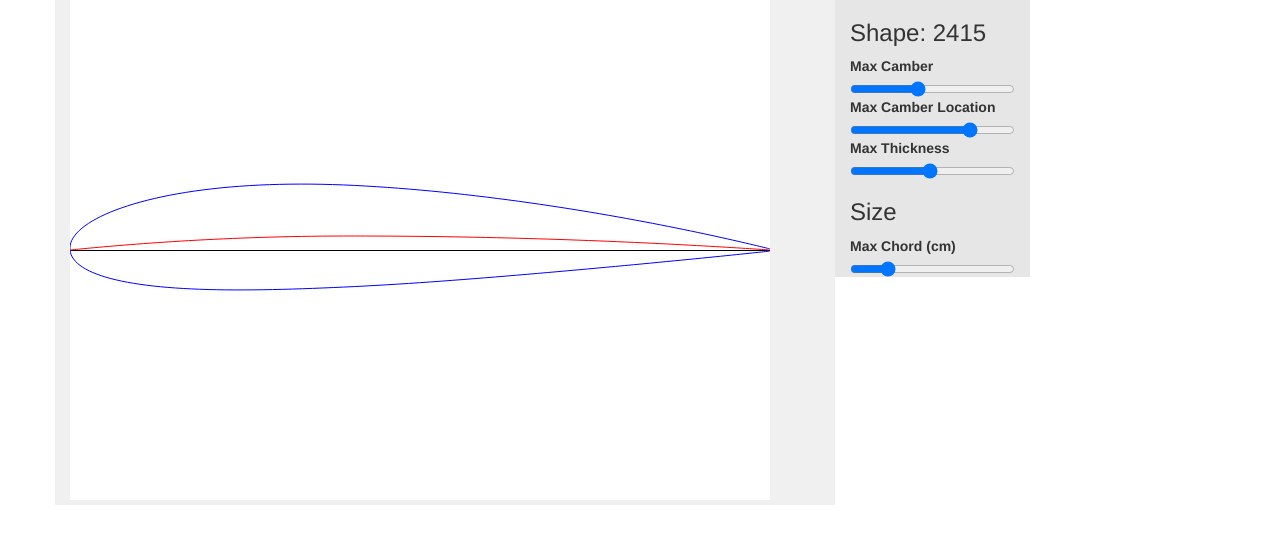
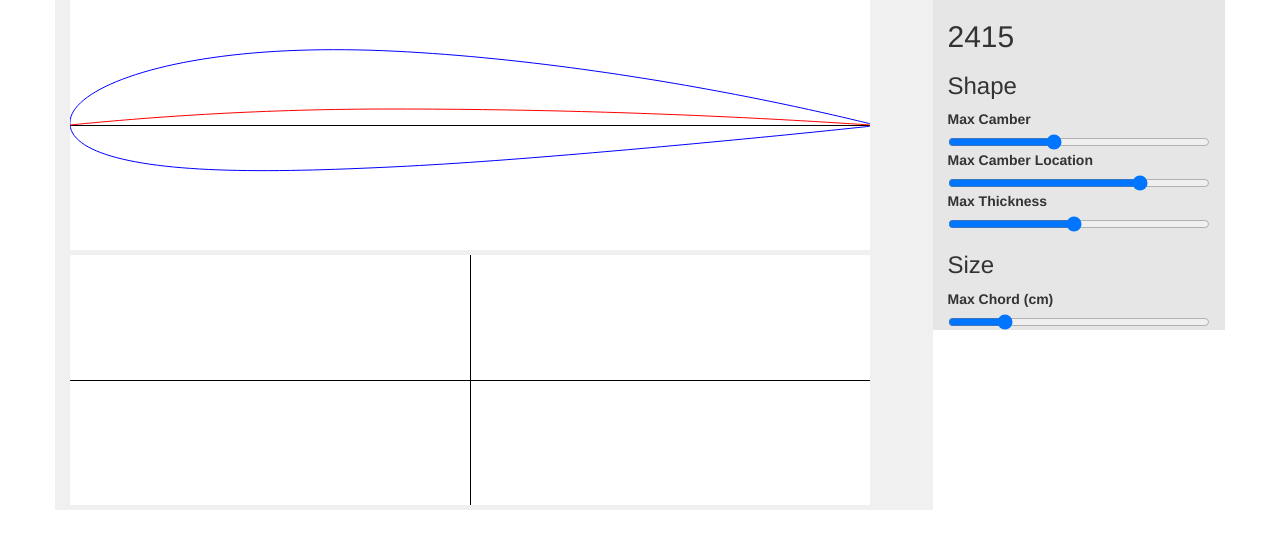
Before and after one commit to MattFerraro/planedesign, a plain HTML site: page index.html in a window 1280 px wide. Drawn offline with Linux system fonts and the light colour scheme.

Commit message:
starting the cl stuff

```diff
--- a/design.js
+++ b/design.js
@@ -1,18 +1,19 @@
 function redraw() {
-	let canvas = $("#mainCanvas")[0];
-	let ctx = canvas.getContext("2d");
-	ctx.fillStyle = "#FFFFFF";
-	ctx.fillRect(0,0,canvas.width,canvas.height);
-
-	ctx.fillStyle = "#000000";
-
-	ctx.fillRect(0,canvas.height / 2, canvas.width, 1);
-
 	let nPoints = 100;
 	let chord = 20;
 	let m = $("#maxCamber").val() / 100; // 100m is the first digit of a NACA 4 digit
 	let p = $("#maxCamberLoc").val() / 10;  // 10p is the second digit of a NACA 4 digit
 	let t = $("#thickness").val() / 100; // 100t is the last 2 digits of a NACA 4 digit
+
+	if (m*100 % 1 > .49 && m*100 % 1 < .51) {
+		var mFormatted = Math.floor(m*100) + ".5";
+	}
+	else if (m*100 % 1 > .24 && m*100 % 1 < .26) {
+		var mFormatted = Math.floor(m*100) + ".25";
+	}
+	else {
+		var mFormatted = Math.floor(m*100) + "";
+	}
 
 	if (Math.round(t * 100) < 10) {
 		var tFormatted = "0" + Math.round(t * 100);
@@ -20,7 +21,7 @@ function redraw() {
 	else {
 		var tFormatted = Math.round(t * 100);
 	}
-	$("#shape").html(m * 100 + "" + p * 10 + "" + tFormatted);
+	$("#shape").html(mFormatted + "" + p * 10 + "" + tFormatted);
 
 	let topxs = [];
 	let bottomxs = [];
@@ -28,24 +29,32 @@ function redraw() {
 	let topys = [];
 	let bottomys = [];
 	let camberys = [];
+	let camberSlopes = [];
+	let thetas = [];
 
 	// Generate the points
 	for (let i = 0; i < nPoints; i++) {
-		let x = 0.5 * (1 - Math.cos(i / nPoints * 3.14159)) * chord;
+		let bigTheta = i / nPoints * 3.14159;
+		let x = 0.5 * (1 - Math.cos(bigTheta)) * chord;
 		let xOverC = x / chord;
 		camberxs.push(x);
+		thetas.push(bigTheta);
 
 		let cambery;
+		let camberSlope;
 		let theta;
 		if (xOverC <= p) {
 			cambery = m / (p * p) * (2 * p * xOverC - xOverC * xOverC) * chord;
-			theta = Math.atan(2 * m / (p * p) * (p - xOverC));
+			camberSlope = 2 * m / (p * p) * (p - xOverC);
+			theta = Math.atan(camberSlope);
 		}
 		else {
 			cambery = m / ((1 - p) * (1 - p)) * ((1 - 2 * p) + 2 * p * xOverC - xOverC * xOverC) * chord;
-			theta = Math.atan(2 * m / ((1 - p) * (1 - p)) * (p - xOverC));
+			camberSlope = 2 * m / ((1 - p) * (1 - p)) * (p - xOverC);
+			theta = Math.atan(camberSlope);
 		}
 		camberys.push(cambery);
+		camberSlopes.push(camberSlope);
 
 		let yt = chord * 5 * t * (.2969 * Math.sqrt(xOverC) - .1260 * xOverC - 0.3516 * Math.pow(xOverC, 2) + 0.2843 * Math.pow(xOverC, 3) - 0.1015 * Math.pow(xOverC, 4));
 
@@ -58,6 +67,39 @@ function redraw() {
 		bottomys.push(bottomY);
 	}
 
+	drawProfile(chord, topxs, topys, bottomxs, bottomys, camberxs, camberys);
+
+	drawCl(thetas, camberxs, camberSlopes);
+}
+
+function drawCl(thetas, camberxs, camberSlopes) {
+	// we have a bunch of big thetas and the associated camberSlopes.
+	// this is our version of f(theta)
+	for (let alpha = -4; alpha<10; alpha += 0.5) {
+
+	}
+
+	let canvas = $("#clCanvas")[0];
+	let ctx = canvas.getContext("2d");
+
+	ctx.fillStyle = "#FFFFFF";
+	ctx.fillRect(0,0,canvas.width,canvas.height);
+
+	ctx.fillStyle = "#000000";
+	ctx.fillRect(0,canvas.height / 2, canvas.width, 1);
+	ctx.fillRect(canvas.width/2, 0, 1, canvas.height);
+}
+
+function drawProfile(chord, topxs, topys, bottomxs, bottomys, camberxs, camberys) {
+	let nPoints = topxs.length;
+
+	let canvas = $("#mainCanvas")[0];
+	let ctx = canvas.getContext("2d");
+	ctx.fillStyle = "#FFFFFF";
+	ctx.fillRect(0,0,canvas.width,canvas.height);
+
+	ctx.fillStyle = "#000000";
+	ctx.fillRect(0,canvas.height / 2, canvas.width, 1);
 
 	// Draw the top curve
 	ctx.strokeStyle="#0000FF";
--- a/index.html
+++ b/index.html
@@ -8,14 +8,16 @@
 <body>
   <div class="container">
       <div class="row">
-        <div class="col-md-8" style="background-color:rgb(240,240,240)">
-          <canvas id="mainCanvas" width="700px" height="500px"></canvas>
+        <div class="col-md-9" style="background-color:rgb(240,240,240)">
+          <canvas id="mainCanvas" width="800px" height="250px"></canvas>
+          <canvas id="clCanvas" width="800px" height="250px"></canvas>
         </div>
-        <div class="col-md-2" style="background-color:rgb(230,230,230)">
+        <div class="col-md-3" style="background-color:rgb(230,230,230)">
 
-          <h3>Shape: <span id="shape">2410</span></h3>
+          <h2><span id="shape">2410</span></h2>
+          <h3>Shape</h3>
           <label for="maxCamber">Max Camber</label>
-          <input type="range" id="maxCamber" min="0" value="2" max="5" step="1" oninput="redraw()">
+          <input type="range" id="maxCamber" min="0" value="2" max="5" step="0.25" oninput="redraw()">
           <label for="maxCamberLoc">Max Camber Location</label>
           <input type="range" id="maxCamberLoc" min="1" value="4" max="5" step="1" oninput="redraw()">
           <label for="thickness">Max Thickness</label>
```
